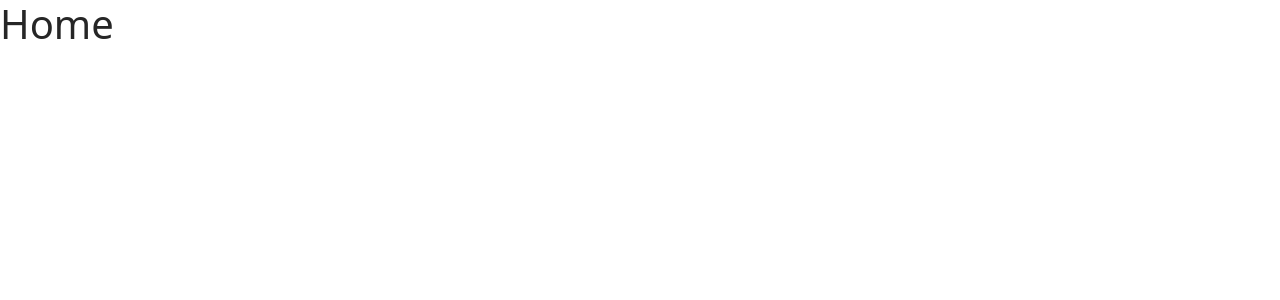
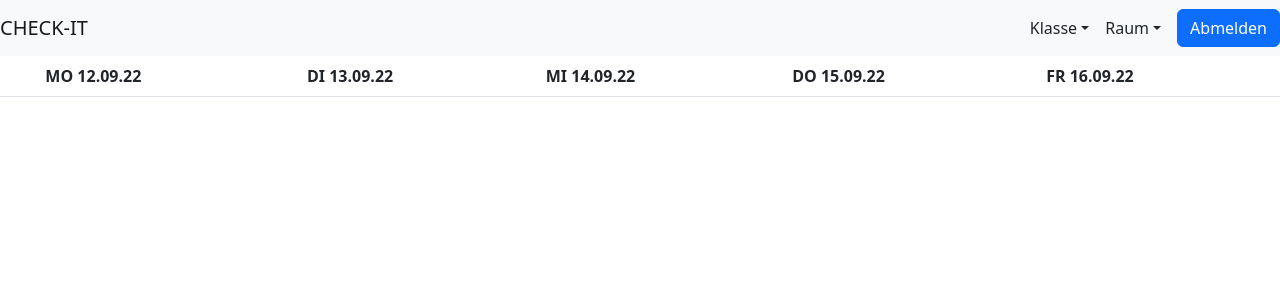
Before and after one commit to OliverFida/CheckIt, a React (Create React App) app in the folder frontend/: page /home in a window 1280 px wide. Shown: the top 300 px of the page. Built offline with nearby package versions, Linux system fonts and the light colour scheme.

Commit message:
HomePage

```diff
--- a/frontend/package.json
+++ b/frontend/package.json
@@ -8,6 +8,7 @@
     "@testing-library/react": "^13.4.0",
     "@testing-library/user-event": "^13.5.0",
     "antd": "^4.23.1",
+    "axios": "^0.27.2",
     "bootstrap": "^5.2.1",
     "react": "^18.2.0",
     "react-bootstrap": "^2.5.0",
--- a/frontend/public/index.html
+++ b/frontend/public/index.html
@@ -7,7 +7,7 @@
     <meta name="theme-color" content="#000000" />
     <link rel="apple-touch-icon" href="%PUBLIC_URL%/logo192.png" />
     <link rel="manifest" href="%PUBLIC_URL%/manifest.json" />
-    <title>AWL Room Booking</title>
+    <title>CHECK-IT</title>
   </head>
   <body>
     <noscript>You need to enable JavaScript to run this app.</noscript>
--- /dev/null
+++ b/frontend/src/api/bookings.js
@@ -0,0 +1,22 @@
+const bookings = [
+    {
+        id: 0,
+        startTime: '2022-09-12T07:05:00'
+    },
+    {
+        id: 1,
+        startTime: '2022-09-14T13:25:00'
+    },
+    {
+        id: 2,
+        startTime: '2022-09-16T09:50:00'
+    }
+];
+
+function getBookings(room){
+    return bookings;
+}
+
+module.exports = {
+    getBookings
+};
--- a/frontend/src/css/pages/HomePage.css
+++ /dev/null
@@ -1,3 +0,0 @@
-#Header h1{
-    font-weight: 600;
-}
--- a/frontend/src/index.js
+++ b/frontend/src/index.js
@@ -1,7 +1,7 @@
 import React from 'react';
 import ReactDOM from 'react-dom/client';
 import App from './App';
-require('file-loader?name=[name].[ext]!../public/index.html');
+// require('file-loader?name=[name].[ext]!../public/index.html');
 
 const root = ReactDOM.createRoot(document.getElementById('root'));
 root.render(
--- a/frontend/src/pages/HomePage.js
+++ b/frontend/src/pages/HomePage.js
@@ -1,8 +1,63 @@
 // Component imports
-import React from 'react';
+import React, {useEffect, useState} from 'react';
+import {Stack, Navbar, Button, NavDropdown, Table} from 'react-bootstrap';
+// API imports
+import BookingsAPI from '../api/bookings';
 
 export default function HomePage(){
     return(
-        <h1>Home</h1>
+        <Stack direction='vertical'>
+            <AppNavBar />
+            <Stundenplan />
+        </Stack>
     );
 }
+
+function AppNavBar(){
+    return(
+        <Navbar bg='light' expand='lg'>
+            <Stack direction='horizontal' style={{width: '100%', justifyContent: 'space-between'}}>
+                <Navbar.Brand>CHECK-IT</Navbar.Brand>
+                <Stack direction='horizontal' gap={3}>
+                    <NavDropdown title='Klasse'>
+                        <NavDropdown.Item>1ISBA1</NavDropdown.Item>
+                        <NavDropdown.Item>3ISBA1</NavDropdown.Item>
+                    </NavDropdown>
+                    <NavDropdown title='Raum'>
+                        <NavDropdown.Item>304</NavDropdown.Item>
+                        <NavDropdown.Item>307</NavDropdown.Item>
+                        <NavDropdown.Item>Tobias sei Mama</NavDropdown.Item>
+                    </NavDropdown>
+                    <Button>Abmelden</Button>
+                </Stack>
+            </Stack>
+        </Navbar>
+    );
+}
+
+function Stundenplan(){
+    const [tableBody, setTableBody] = useState([]);
+
+    useEffect(() => {
+        var dateToday = new Date();
+
+    }, []);
+
+    return(
+        <Table>
+            <thead>
+                <tr>
+                    <th></th>
+                    <th>MO 12.09.22</th>
+                    <th>DI 13.09.22</th>
+                    <th>MI 14.09.22</th>
+                    <th>DO 15.09.22</th>
+                    <th>FR 16.09.22</th>
+                </tr>
+            </thead>
+            <tbody>
+                {tableBody}
+            </tbody>
+        </Table>
+    );
+}
--- a/frontend/src/pages/LoginPage.js
+++ b/frontend/src/pages/LoginPage.js
@@ -8,7 +8,6 @@ import Row from 'react-bootstrap/Row';
 import Col from 'react-bootstrap/Col';
 
 export default function LoginPage(){
-
     return(
         <Container>
             <Row className="justify-content-center align-items-center" style={{ height: '100vh' }}>
```
Also changed, not shown: frontend/src/api/timesMap.json (added, +46 -0 lines), 1 other file (tests, documents, lock files or other folders).
